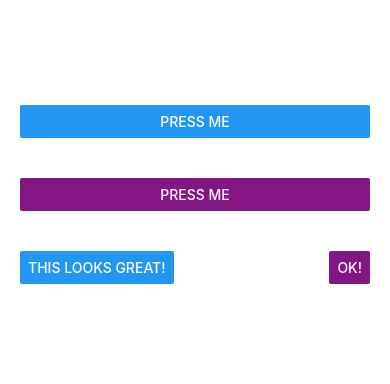
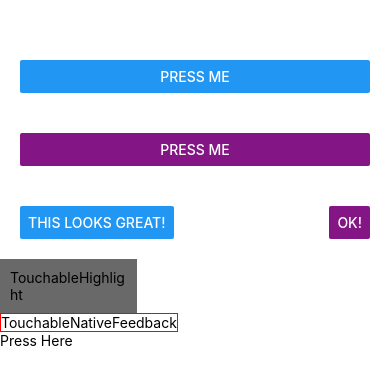
Before and after one commit to Hussain-hamim/Taskly, a React Native app: screen / in a window 390 px wide. Shown: the part 228-612 px from the top of the page. Built offline with nearby package versions, Linux system fonts and the light colour scheme.

Commit message:
pressable btns

```diff
--- a/App.js
+++ b/App.js
@@ -1,4 +1,10 @@
 import React, { Component } from "react";
+import { TouchableOpacity } from "react-native";
+import {
+  Text,
+  TouchableHighlight,
+  TouchableNativeFeedback,
+} from "react-native";
 import { Alert, Button, StyleSheet, View } from "react-native";
 
 export default class ButtonBasics extends Component {
@@ -23,6 +29,34 @@ export default class ButtonBasics extends Component {
           <Button onPress={this._onPressButton} title="This looks great!" />
           <Button onPress={this._onPressButton} title="OK!" color="#841584" />
         </View>
+
+        {/* TouchableHighlight */}
+        <TouchableHighlight
+          activeOpacity={0.6}
+          underlayColor="#e2ef99"
+          onPress={() => alert("Pressed!")}
+          style={{ width: "35%" }}
+        >
+          <Text style={{ backgroundColor: "dimgray", padding: 10 }}>
+            TouchableHighlight
+          </Text>
+        </TouchableHighlight>
+
+        <View>
+          <TouchableNativeFeedback
+            onPress={() => {
+              //
+            }}
+          >
+            <View>
+              <Text>TouchableNativeFeedback</Text>
+            </View>
+          </TouchableNativeFeedback>
+        </View>
+
+        <TouchableOpacity onPress={{}}>
+          <Text>Press Here</Text>
+        </TouchableOpacity>
       </View>
     );
   }
```
